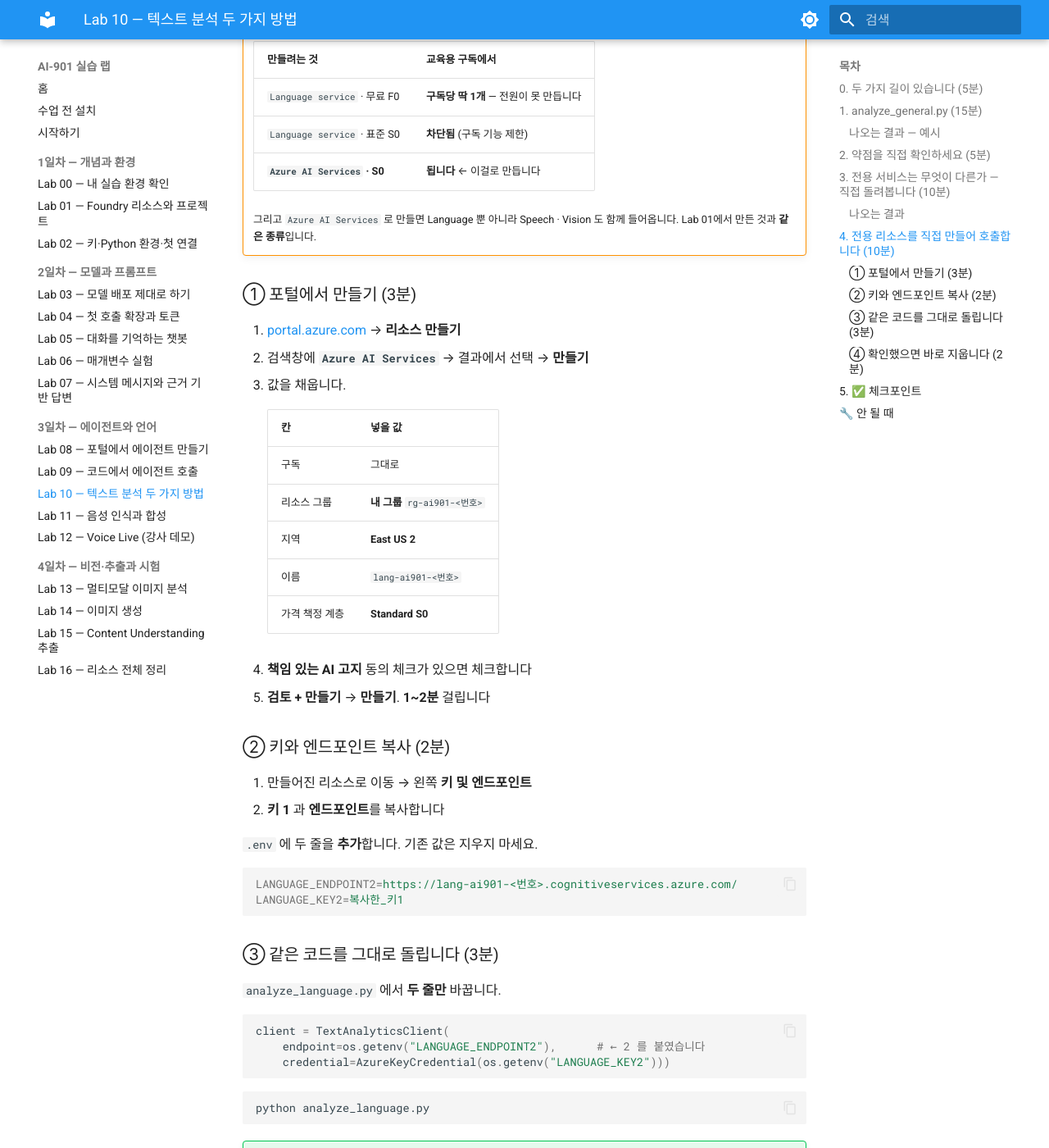
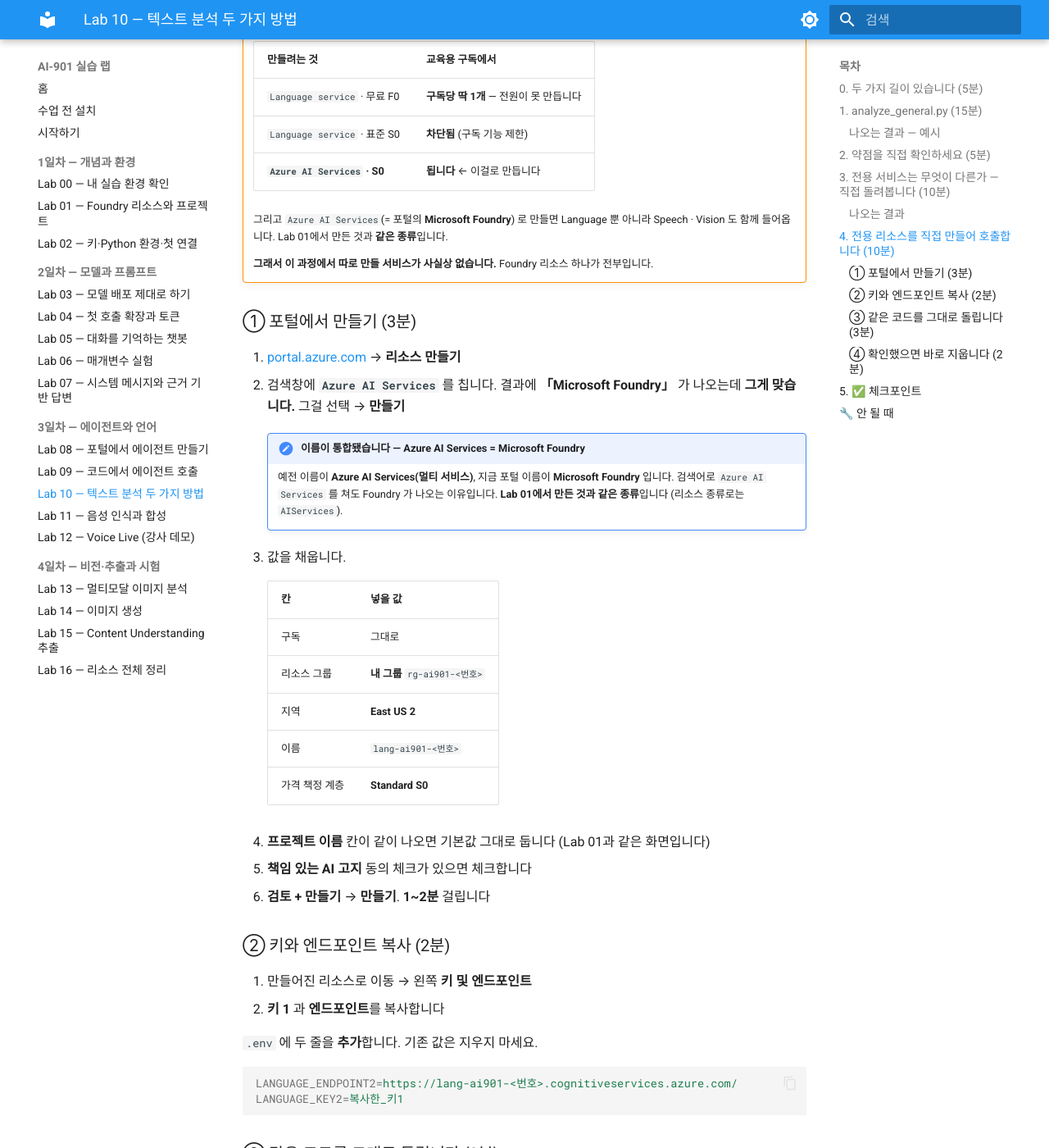
Before and after one commit to skilleat-labs/ai901-labs, an MkDocs documentation site: the page built from docs/labs/lab10-text-analysis.md, in a window 1280 px wide and 1400 px high, scrolled down 6069 px. Shown: the whole window at 82% size. Built offline with MkDocs 1.6.1 and Material for MkDocs 9.7.7, drawn with Linux system fonts in a browser that asks for light colours.

Commit message:
Lab 10 — 포털에서 Azure AI Services 를 치면 Microsoft Foundry 가 나온다고 적었다
4절이 "Azure AI Services 를 검색해서 선택"이라고 하는데, 지금 포털은 그
검색어에 「Microsoft Foundry」를 띄운다. 그걸 보고 "내가 잘못 찾았나" 하게 된다.

이름이 통합됐다는 것(Azure AI Services = Microsoft Foundry = 리소스 종류
AIServices), 그래서 Lab 01 에서 만든 것과 같은 화면이라는 것, 프로젝트 이름
칸이 같이 나와도 그대로 두면 된다는 것을 적었다.

Co-Authored-By: Claude Opus 5 <noreply@anthropic.com>

```diff
--- a/docs/labs/lab10-text-analysis.md
+++ b/docs/labs/lab10-text-analysis.md
@@ -258,13 +258,22 @@ python analyze_language.py
     | `Language service` · 표준 S0 | **차단됨** (구독 기능 제한) |
     | **`Azure AI Services` · S0** | **됩니다** ← 이걸로 만듭니다 |
 
-    그리고 `Azure AI Services` 로 만들면 Language 뿐 아니라 Speech · Vision 도 함께 들어옵니다.
-    Lab 01에서 만든 것과 **같은 종류**입니다.
+    그리고 `Azure AI Services`(= 포털의 **Microsoft Foundry**) 로 만들면
+    Language 뿐 아니라 Speech · Vision 도 함께 들어옵니다. Lab 01에서 만든 것과 **같은 종류**입니다.
+
+    **그래서 이 과정에서 따로 만들 서비스가 사실상 없습니다.** Foundry 리소스 하나가 전부입니다.
 
 ### ① 포털에서 만들기 (3분)
 
 1. [portal.azure.com](https://portal.azure.com) → **리소스 만들기**
-2. 검색창에 **`Azure AI Services`** → 결과에서 선택 → **만들기**
+2. 검색창에 **`Azure AI Services`** 를 칩니다.
+   결과에 **「Microsoft Foundry」** 가 나오는데 **그게 맞습니다.** 그걸 선택 → **만들기**
+
+    !!! note "이름이 통합됐습니다 — Azure AI Services = Microsoft Foundry"
+        예전 이름이 **Azure AI Services(멀티 서비스)**, 지금 포털 이름이 **Microsoft Foundry** 입니다.
+        검색어로 `Azure AI Services` 를 쳐도 Foundry 가 나오는 이유입니다.
+        **Lab 01에서 만든 것과 같은 종류**입니다 (리소스 종류로는 `AIServices`).
+
 3. 값을 채웁니다.
 
     | 칸 | 넣을 값 |
@@ -275,8 +284,9 @@ python analyze_language.py
     | 이름 | `lang-ai901-<번호>` |
     | 가격 책정 계층 | **Standard S0** |
 
-4. **책임 있는 AI 고지** 동의 체크가 있으면 체크합니다
-5. **검토 + 만들기** → **만들기**. **1~2분** 걸립니다
+4. **프로젝트 이름** 칸이 같이 나오면 기본값 그대로 둡니다 (Lab 01과 같은 화면입니다)
+5. **책임 있는 AI 고지** 동의 체크가 있으면 체크합니다
+6. **검토 + 만들기** → **만들기**. **1~2분** 걸립니다
 
 ### ② 키와 엔드포인트 복사 (2분)
 
```
